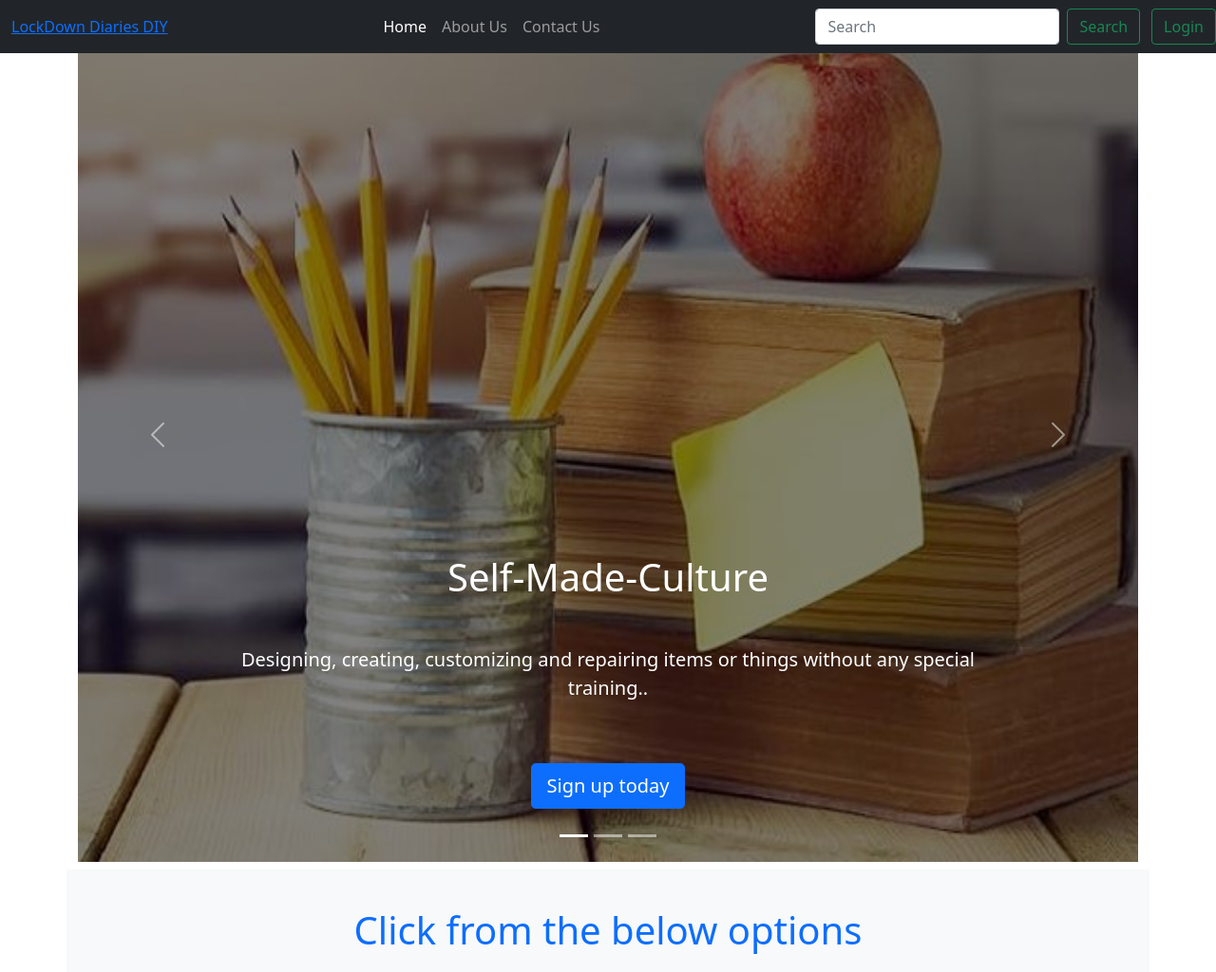
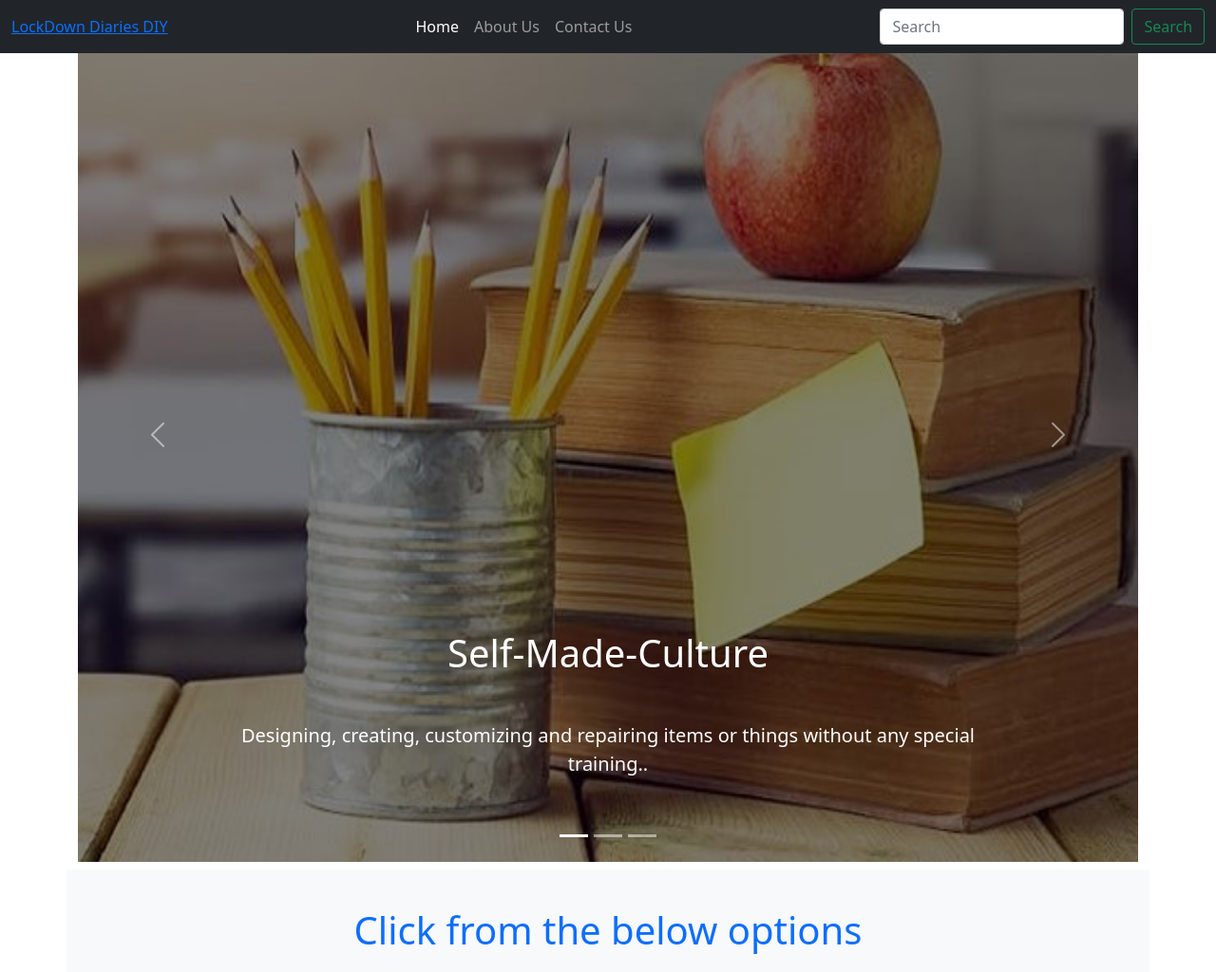
Before and after one commit to ShikhaMalviya17/Git_test_v1, a Django app: page / in a window 1280 px wide. Shown: the top 1024 px of the page at 95% size. Run offline with Django 4.2, Linux system fonts and the light colour scheme.

Commit message:
commit the LD Project

```diff
--- a/Hello/templates/base.html
+++ b/Hello/templates/base.html
@@ -36,7 +36,7 @@
       </form>
     </div>
   </div>
-      <a class="btn btn-outline-success my-2 my-sm-0" href="/login" target="_blank">Login </a>
+
 </nav>
 
 {% if messages %}
--- a/Hello/templates/index.html
+++ b/Hello/templates/index.html
@@ -17,7 +17,7 @@
         <p class="lead  text-white my-5"> Designing, creating, customizing and repairing items or things without any special training..</p>
         <h5></h5>
 
-        <a class="btn btn-lg btn-primary my-3" href="/login" role="button">Sign up today</a>
+      <!--  <a class="btn btn-lg btn-primary my-3" href="/login" role="button">Sign up today</a>   -->
 
       </div>
     </div>
```
Also changed, not shown: Hello/db.sqlite3.
